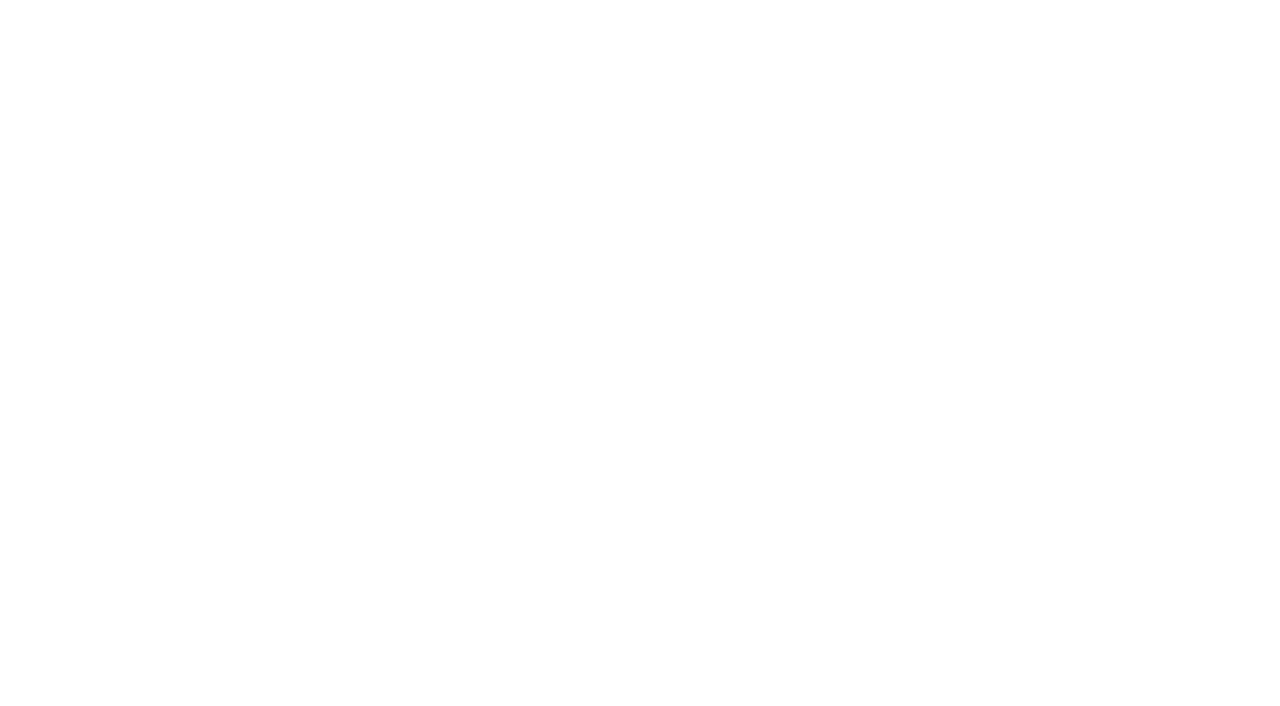
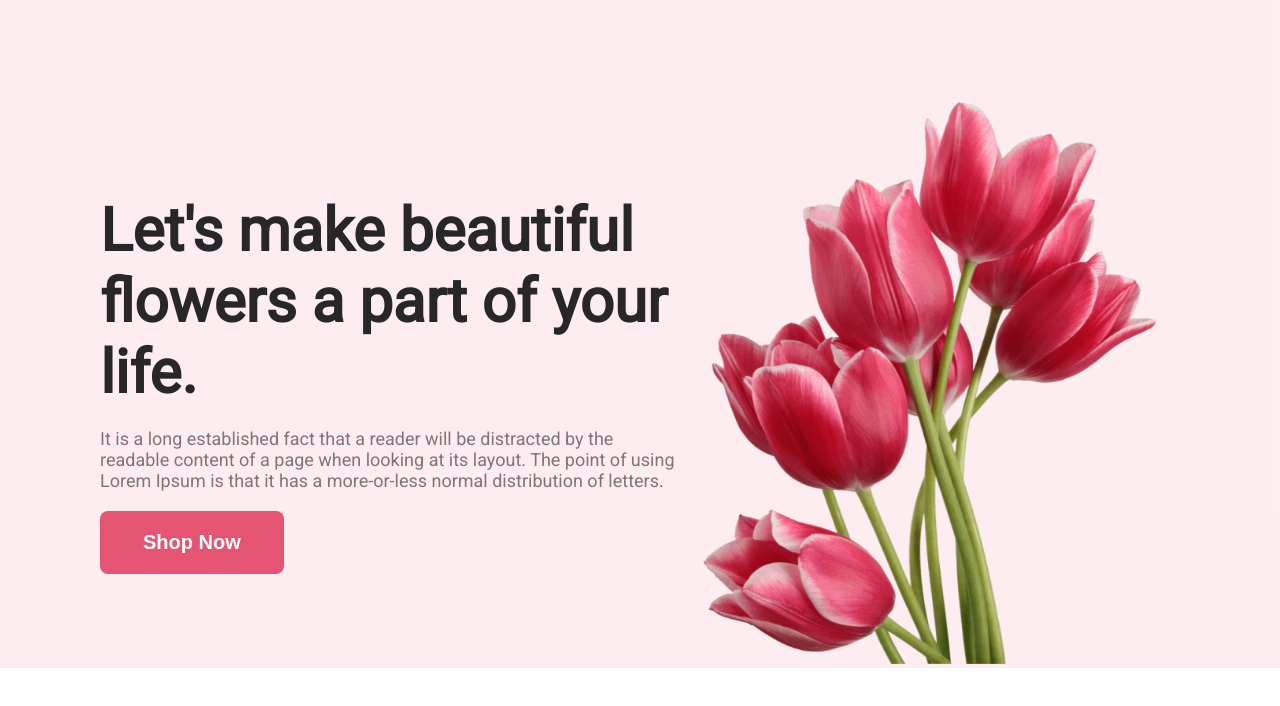
Before and after one commit to meskatabusayed/Meskat-First-Assignment_PH, a plain HTML site: page index.html in a window 1280 px wide. Drawn offline with Linux system fonts and the light colour scheme; a web font is replaced by a local one.

Commit message:
creat header file

```diff
--- a/index.html
+++ b/index.html
@@ -4,9 +4,48 @@
     <meta charset="UTF-8">
     <meta name="viewport" content="width=device-width, initial-scale=1.0">
     <title>Meskat-First-Assignment_PH</title>
+    <link rel="preconnect" href="https://fonts.googleapis.com">
+    <link rel="preconnect" href="https://fonts.gstatic.com" crossorigin>
+    <link href="https://fonts.googleapis.com/css2?family=Abyssinica+SIL&family=Fira+Sans&family=Lato:wght@900&family=Open+Sans:wght@800&family=Poppins:wght@400;500;600&family=Roboto:ital,wght@0,400;1,300&display=swap" rel="stylesheet">
     <link rel="stylesheet" href="./style.css">
 </head>
 <body>
+    <header class="header">
+        <!-- Header Section -->
+        <div class="header-container">
+            <div class="header-content">
+                <h1 class="header-title">Let's make beautiful flowers a part of your life.</h1>
+                <p class="header-description">It is a long established fact that a reader will be distracted by the readable content of a page when looking at its layout. The point of using Lorem Ipsum is that it has a more-or-less normal distribution of letters.</p>
+                <button class="btn btn-primary">Shop Now</button>
+            </div>
+            <div class="header-img">
+                <img class="header-photo" src="./images/pngwing 10.png" alt="">
+            </div>
+        </div>
+    </header>
+    <main>
+        <!-- Feature Section
+        <section>
+            <div class="feature-container">
+                <h1 class="feature-title">Our Featured Flowers</h1>
+                <p class="feature-description">It is a long established fact that a reader will be distracted by the readable<br> content of a page when looking at its layout.</p>
+                <div class="feature-content">
+                <div class="feature-content-bg-1">
+                    <img class="feature-photo" src="./images/pngwing 6.png" alt="">
+                </div>
+                <div class="feature-content-bg0 feature-content-bg-1">
+                    <img class="feature-photo2 feature-photo" src="./images/pngwing 6.png" alt="">
+                </div>
+                <div class="feature-content-bg-1">
+                    <img class="feature-photo3 feature-photo" src="./images/pngwing 6.png" alt="">
+                </div>
+            </div>
+            </div>
+        </section>
+        -->
+    </main>
+    <footer>
 
+    </footer>
 </body>
 </html>
--- a/style.css
+++ b/style.css
@@ -0,0 +1,104 @@
+*{
+    margin: 0;
+    padding: 0;
+}
+/* Common Style in website */
+body{
+    font-family: 'Abyssinica SIL', serif;
+    font-family: 'Fira Sans', sans-serif;
+    font-family: 'Lato', sans-serif;
+    font-family: 'Open Sans', sans-serif;
+    font-family: 'Poppins', sans-serif;
+    font-family: 'Roboto', sans-serif;
+}
+.btn-primary{
+    border-radius: 8px;
+    background: #E55473;
+    color: #FFF;
+    font-size: 20px;
+    font-weight: 700;
+    padding: 20px 43px;
+    border: none;
+}
+/* Style header Area */
+.header{
+    background-color: #E554731A;
+    padding: 100px 100px 0 100px;
+
+
+
+
+}
+.header-container{
+    display: flex;
+    justify-content: space-around;
+    align-items: center;
+
+}
+.header-content{
+
+}
+.header-title{
+    color: #272727;
+    font-size: 60px;
+    font-weight: 800;
+    margin-bottom: 20px;
+
+}
+.header-description{
+    color: rgba(39, 39, 39, 0.60);
+    font-size: 18px;
+    font-weight: 400;
+    margin-bottom: 20px;
+
+}
+.header-photo{
+    width: 500px;
+    height: 564px;
+
+
+
+
+}
+.btn{
+
+}
+/* Style Feature Section
+.feature-container{
+    margin-top: 178px;
+}
+.feature-title{
+    color: #272727;
+    text-align: center;
+    font-size: 40px;
+    font-weight: 800;
+    margin-bottom: 5px;
+}
+.feature-description{
+    color: rgba(39, 39, 39, 0.60);
+    text-align: center;
+    font-size: 18px;
+    font-weight: 400;
+    margin-bottom: 20px;
+}
+.feature-content-bg-1{
+    background-color: #A7216226;
+    border-radius: 300px 300px 0px 0px;
+    background: rgba(167, 33, 98, 0.15);
+    width: 300px;
+    height: 300px;
+    text-align: center;
+
+}
+.feature-content-bg0{
+
+}
+.feature-photo2{
+
+}
+.feature-photo{
+    width: 200px;
+    height: 190px;
+    padding: 110px 78px 0 35px;
+}
+*/
```
